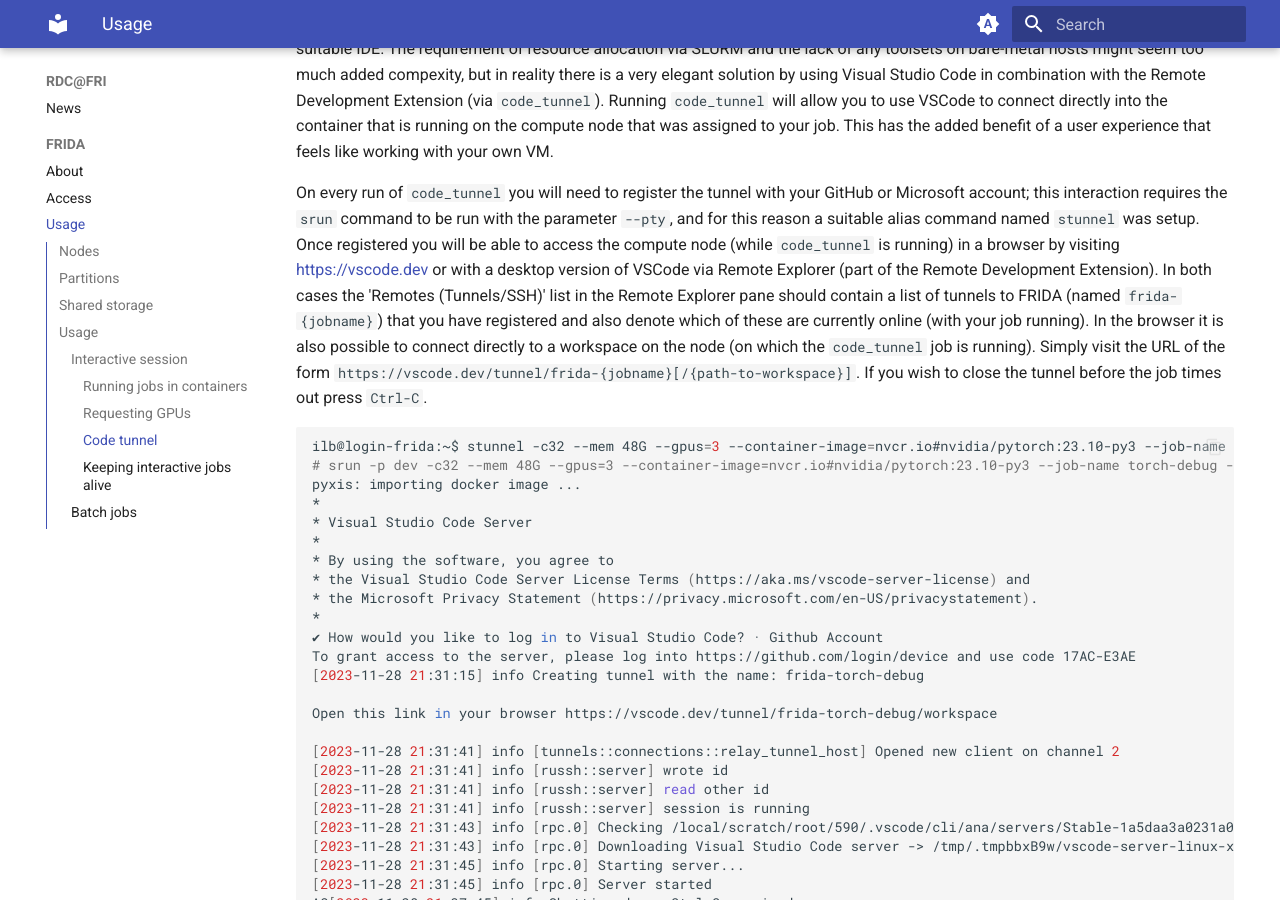
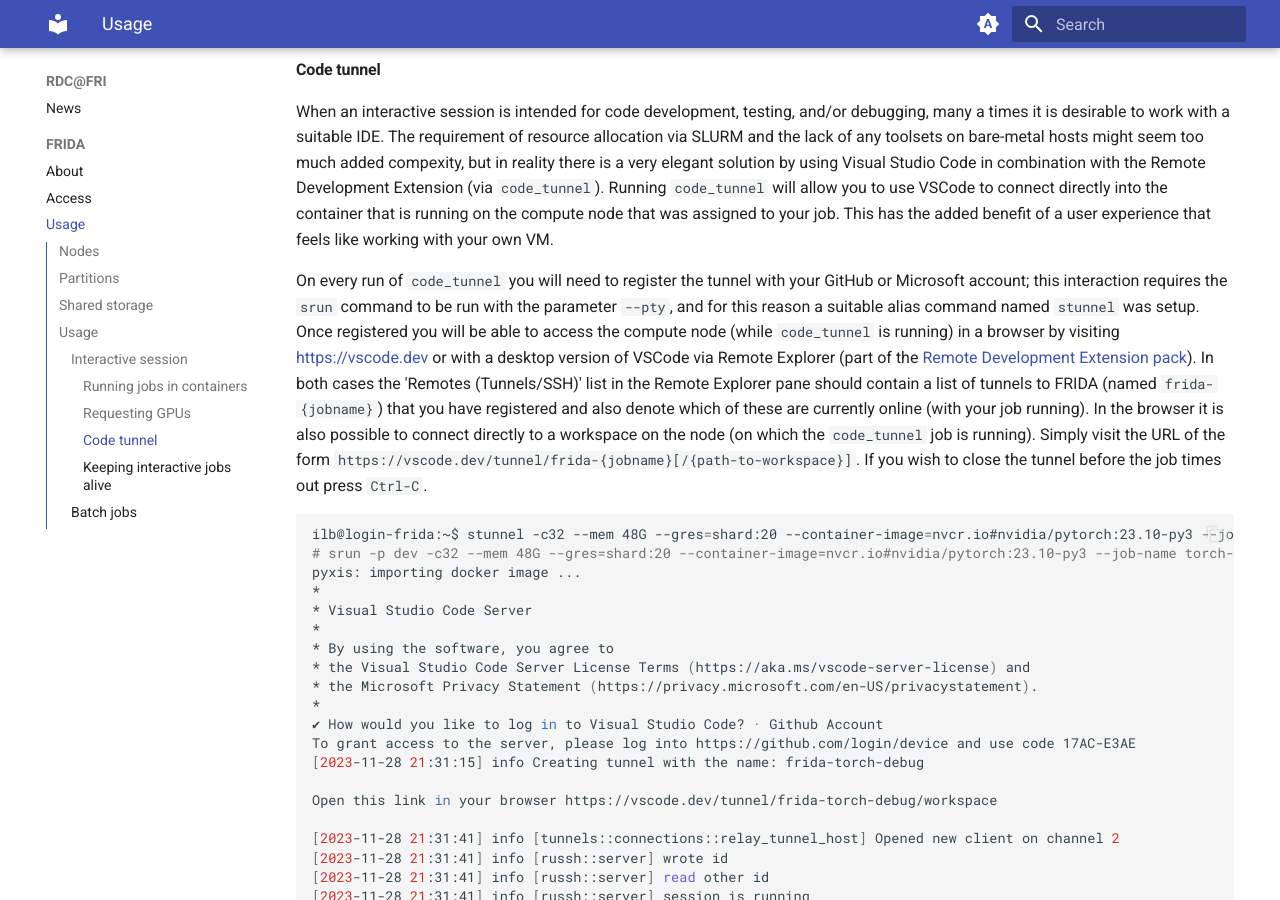
Before and after one commit to UL-FRI/docs.rdc.si, an MkDocs documentation site: the page built from docs/FRIDA/slurm.md, in a window 1280 px wide and 900 px high, scrolled down 7523 px. Built offline with MkDocs 1.6.1 and Material for MkDocs 9.7.7, drawn with Linux system fonts in a browser that asks for light colours.

Commit message:
fix: slurm & code tunnel section
Signed-off-by: Iztok Lebar Bajec <ilb@fri.uni-lj.si>

````diff
--- a/docs/FRIDA/slurm.md
+++ b/docs/FRIDA/slurm.md
@@ -2,7 +2,7 @@
 
 Reservation and management of FRIDA compute resources is based on SLURM ([Simple Linux Utility for Resource Management](https://slurm.schedmd.com/)), a software package for submitting, scheduling, and monitoring jobs on large compute clusters. SLURM governs access to the cluster's resources by means of three views; account/user association, partition, and QoS (Quality of Service). Accounts link users into groups (based on resarch lab, project or other shared properties). Partitions link nodes, and QoS allow users to control the priority and limits on a job level. Each of these views thus can impose limits and affect the submitted job's prority.
 
-### Nodes
+## Nodes
 
 FRIDA currently consists of one login node and 3 compute nodes with characterstics as listed in the table below. Although the login node has Pyhton 3.10 and venv pre-installed, these are provided only to aid in quick scripting, and not inteded for any intensive processing. Refrain from installing user space additions like conda and others. All computationally intensive tasks must be submitted as SLURM jobs via the corresponding SLURM commands. User accounts that fail to adhere to these guidelines will be subject to suspension.
 
@@ -22,7 +22,7 @@
 -->
 
 
-### Partitions
+## Partitions
 
 Within SLURM subsets of compute nodes are organized into partitions. On FRIDA there are two types of partitions, general and private (available to selected research labs or groups based on their cofunding of FRIDA). Interactive jobs can be run only on `dev` partition. Production runs are not permitted in interactive jobs, `dev` partition is thus intened to be used for code development, testing, and debugging only.
 
@@ -55,7 +55,7 @@
 | psuiis    | private |       any |           4h |           4d |      100 |                 4-07:50 |
 -->
 
-### Shared storage
+## Shared storage
 
 All FRIDA nodes have access to a limited amount of shared data storage. For performance reasons it is served by a raid0 backend. Note that FRIDA does not provide automatic backups, these are entirely in the domain of the end user. Also, as of current settings FRIDA does not enforce shared storage quotas, but this may change in future upgrades. The user folder's access permissions are set to user only. Depending on the groups a user is a member of, they may have access to multiple workspace folders. These folders have the group sticky bit set, so files created within them will automatically have the correct group ownership. All group members will have read and execute rights. Note, however, that group write access is masked, so users that wish to make their files writable by other group members should change permissions by using the `chmod g+w` command. All other security measures dictated by the nature of your data, are the responsibility of the end users.
 
@@ -67,7 +67,7 @@
 | shared    | raid0   | no      | group   | `/shared/workspace/$WORKSPACEID`    | -           |           - |
 | scratch   | varies  | no      | job     | `/local/scratch/$USER/$SLURM_JOBID` | `$SCRATCH` |           - |
 
-### Usage
+## Usage
 
 In SLURM there are two principal ways of submitting jobs. Interactive and non-interactive, or batch submission. What follows is the next subsections is a quick review of most typical use cases.
 
@@ -87,7 +87,7 @@
 | `scancel` | cancel a running job | | see SLURM docs on [`scancel`](https://slurm.schedmd.com/scancel.html) |
 | `scontrol show job` | view detailed information of a job | | see SLURM docs on [`scontrol`](https://slurm.schedmd.com/scontrol.html) |
 
-#### Interactive session
+### Interactive session
 
 SLURM in general provides two ways of running interactive jobs; either via the `salloc` or via the `srun --pty` command. The former will first reserve the resources, which you then explicity use via the latter, while the latter can be used to do the reservation and execution in a single step.
 
@@ -145,7 +145,7 @@
 ilb@login-frida:~$
 ```
 
-##### Running jobs in containers
+#### Running jobs in containers
 
 FRIDA was setup by following [deepops](https://github.com/NVIDIA/deepops), an open source infrastructure automation tool by NVIDIA. Our setup is focused on supporting ML/AI training tasks, and based on current trends of containerization even in HPC systems, it is also purely container based (modules are not supported). Here we opted for [Enroot](https://github.com/NVIDIA/enroot) an extremely lightweight 'container runtime' capable of turning traditional container/OS images into unprivilaged sandboxes. An added benefit of Enroot is its tight integration into SLURM commands via the [Pyxis](https://github.com/NVIDIA/pyxis) plugin, thus providing for a very good user experience.
 
@@ -263,7 +263,7 @@
 ```
 -->
 
-##### Requesting GPUs
+#### Requesting GPUs
 
 All FRIDA compute nodes provide GPUs, but they differ in provider, architecture as well as available memory. In SLURM request for allocation of GPU resources can be done using either by specifying the `--gpus=[type:]{count}` or `--gres=gpu[:type][:{count}]` parameter. The available GPU types depend on the selected partition, whose available GPU types in turn depend on the nodes that are included (see section [partitions](#partitions)).
 
@@ -289,15 +289,15 @@
     Partial GPU allocation via `shard` reserves the GPUs in a non-exclusive mode and as such allows for sharing GPUs. However, currently SLURM has no viable techniques to enforce these limits, and thus jobs, even if they request only a portion of a GPU, are granted access to the full GPU. Allocation with `shard` then needs to be interpreted as _a promisse_ that the job will not consume more GPU memory than what it requested for. Failure to do so may result in the failure of the user's job as well as failure of jobs of other users that happen to share the same GPU. Ensuring that the job does not consume more GPU memory than what it requested for, is thus mandatory, and entirely under the responsibility of the user who submitted the job. In case your job is based on Tensorflow or Pytorch there exist [approaches to GPU memory management](https://wiki.ncsa.illinois.edu/display/ISL20/Managing+GPU+memory+when+using+Tensorflow+and+Pytorch) that you can use to ensure the job does not consume more than what it requested for. In addition, Pytorch version 1.8 introduced a special function for limiting process GPU memory, see  [`set_per_proces_memory_fraction`](https://github.com/pytorch/pytorch/blob/e44b2b72bd4ccecf9c2f6c18d09c11eff446b5a3/torch/cuda/memory.py#L75-L99)). For further details on sharding consult the [SLURM official documentation](https://slurm.schedmd.com/gres.html#Sharding). User accounts that fail to adhere to these guidelines will be subject to suspension.
 
 
-##### Code tunnel
+#### Code tunnel
 
 When an interactive session is intended for code development, testing, and/or debugging, many a times it is desirable to work with a suitable IDE. The requirement of resource allocation via SLURM and the lack of any toolsets on bare-metal hosts might seem too much added compexity, but in reality there is a very elegant solution by using Visual Studio Code in combination with the Remote Development Extension (via `code_tunnel`). Running `code_tunnel` will allow you to use VSCode to connect directly into the container that is running on the compute node that was assigned to your job. This has the added benefit of a user experience that feels like working with your own VM.
 
-On every run of `code_tunnel` you will need to register the tunnel with your GitHub or Microsoft account; this interaction requires the `srun` command to be run with the parameter `--pty`, and for this reason a suitable alias command named `stunnel` was setup. Once registered you will be able to access the compute node (while `code_tunnel` is running) in a browser by visiting [https://vscode.dev](https://vscode.dev) or with a desktop version of VSCode via Remote Explorer (part of the Remote Development Extension). In both cases the 'Remotes (Tunnels/SSH)' list in the Remote Explorer pane should contain a list of tunnels to FRIDA (named `frida-{jobname}`) that you have registered and also denote which of these are currently online (with your job running). In the browser it is also possible to connect directly to a workspace on the node (on which the `code_tunnel` job is running). Simply visit the URL of the form `https://vscode.dev/tunnel/frida-{jobname}[/{path-to-workspace}]`. If you wish to close the tunnel before the job times out press `Ctrl-C`.
+On every run of `code_tunnel` you will need to register the tunnel with your GitHub or Microsoft account; this interaction requires the `srun` command to be run with the parameter `--pty`, and for this reason a suitable alias command named `stunnel` was setup. Once registered you will be able to access the compute node (while `code_tunnel` is running) in a browser by visiting [https://vscode.dev](https://vscode.dev) or with a desktop version of VSCode via Remote Explorer (part of the [Remote Development Extension pack](https://marketplace.visualstudio.com/items?itemName=ms-vscode-remote.vscode-remote-extensionpack)). In both cases the 'Remotes (Tunnels/SSH)' list in the Remote Explorer pane should contain a list of tunnels to FRIDA (named `frida-{jobname}`) that you have registered and also denote which of these are currently online (with your job running). In the browser it is also possible to connect directly to a workspace on the node (on which the `code_tunnel` job is running). Simply visit the URL of the form `https://vscode.dev/tunnel/frida-{jobname}[/{path-to-workspace}]`. If you wish to close the tunnel before the job times out press `Ctrl-C`.
 
 ```bash
-ilb@login-frida:~$ stunnel -c32 --mem 48G --gpus=3 --container-image=nvcr.io#nvidia/pytorch:23.10-py3 --job-name torch-debug
-# srun -p dev -c32 --mem 48G --gpus=3 --container-image=nvcr.io#nvidia/pytorch:23.10-py3 --job-name torch-debug --pty code_tunnel
+ilb@login-frida:~$ stunnel -c32 --mem 48G --gres=shard:20 --container-image=nvcr.io#nvidia/pytorch:23.10-py3 --job-name torch-debug
+# srun -p dev -c32 --mem 48G --gres=shard:20 --container-image=nvcr.io#nvidia/pytorch:23.10-py3 --job-name torch-debug --pty code_tunnel
 pyxis: importing docker image ...
 *
 * Visual Studio Code Server
@@ -325,11 +325,11 @@
 ilb@login-frida:~$
 ```
 
-##### Keeping interactive jobs alive
+#### Keeping interactive jobs alive
 
 Interactive sessions are typically run in the foreground, require a terminal, and last for the duration of the SSH session, or until the reservation times out (whichever comes first). On flaky internet connections this can become a problem, where a lost connection might lead to a stopped job. One remedy is to use `tmux` or `screen` which allow for running interactive jobs in detached mode.
 
-#### Batch jobs
+### Batch jobs
 
 Once development, testing, and/or debugging is complete, at least in ML/AI training taks, the datasets typically become such that jobs last much longer than a normal SSH session. They can also be safely run without any interaction, and without a terminal. In SLURM parlance these types of jobs are termed batch jobs. A batch job is a shell script (typically marked by a `.sbatch` extension), whose header provides SLURM parameters, that specify the resources needed to run the job. For details of all available parameters consult the official [SLURM documentation](https://slurm.schedmd.com/sbatch.html). Below is a very brief deep dive introduction into batch jobs.
 
````
